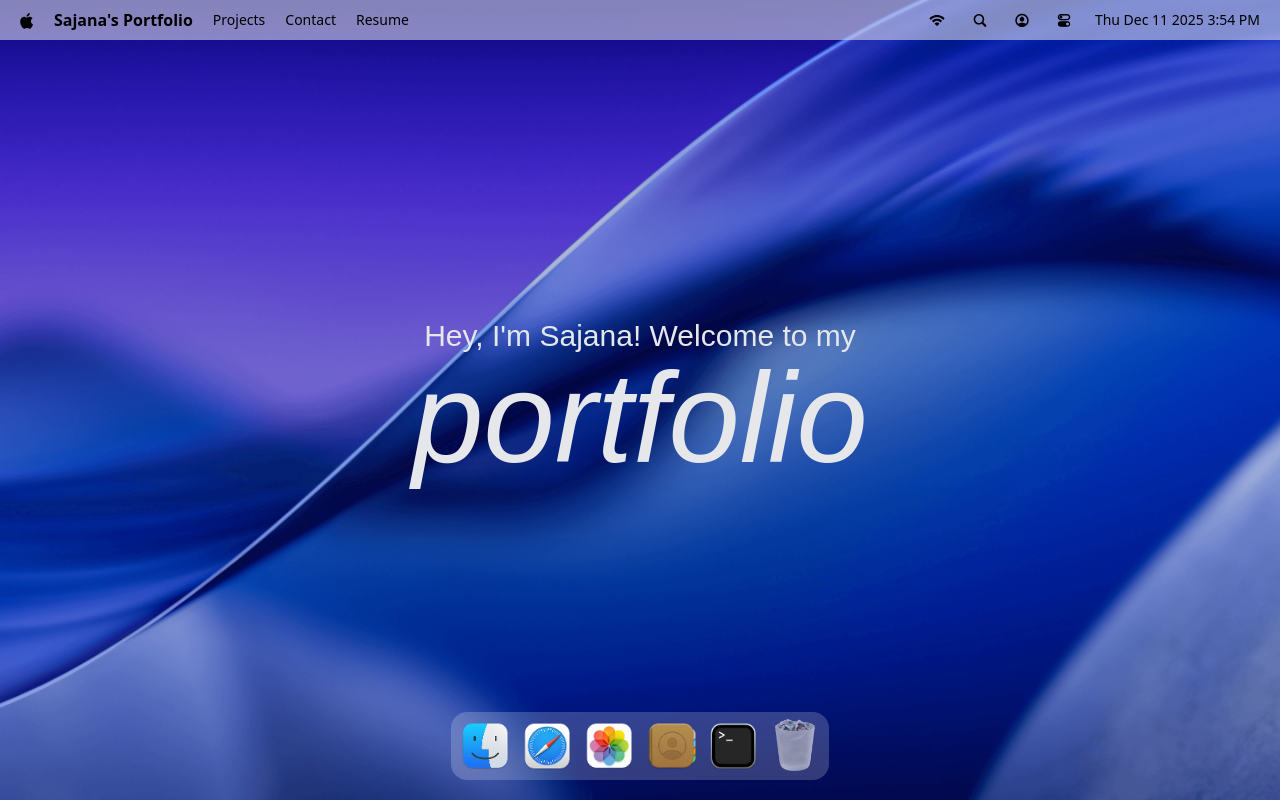
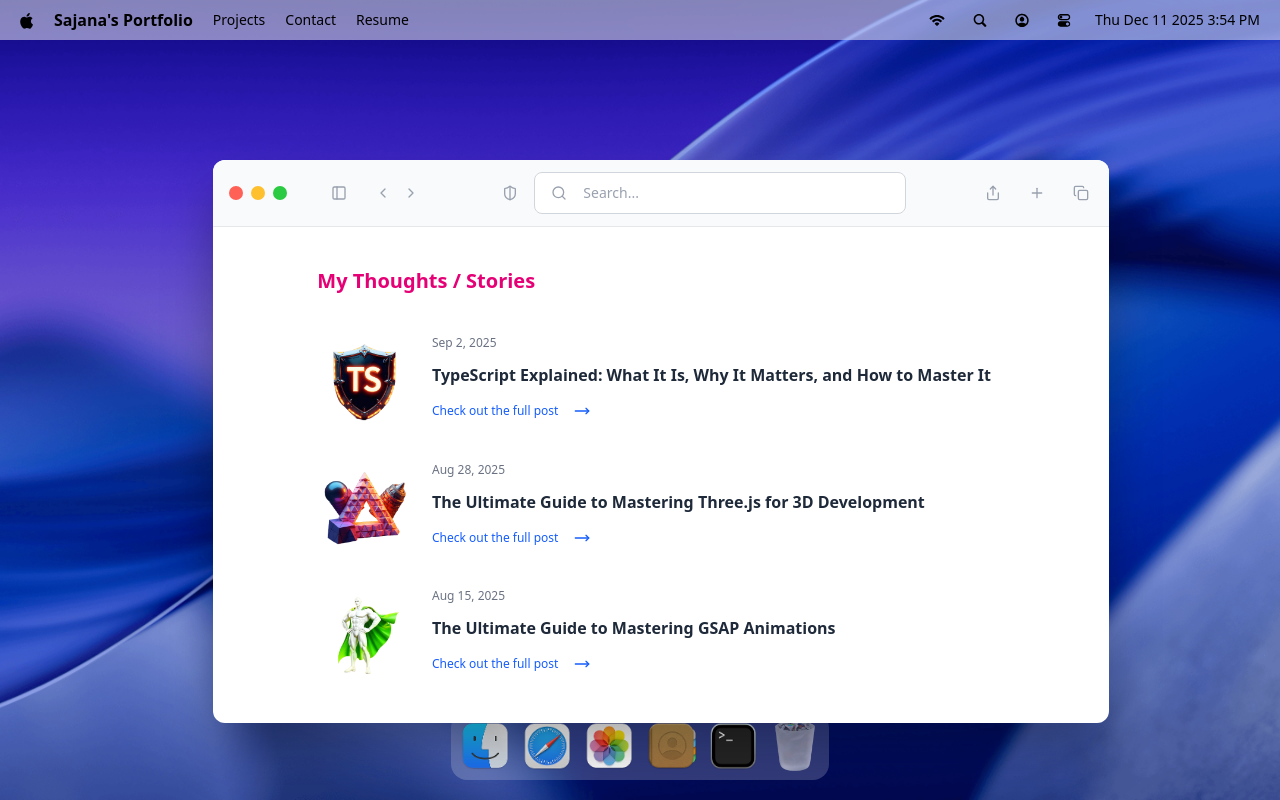
Before and after one commit to StormKing969/all-portfolio-versions, a React (Vite) app in the folder v1/: page / in a window 1280 px wide. Both pictures are taken after a click on the button 547 px from the left and 746 px from the top of the page. Built offline with nearby package versions, Linux system fonts and the light colour scheme; a web font is replaced by a local one.

Commit message:
12/13/2025 - Safari Component

```diff
--- a/v1/src/App.tsx
+++ b/v1/src/App.tsx
@@ -2,7 +2,7 @@
 import { Draggable } from "gsap/Draggable";
 
 import { Dock, Navbar, Welcome } from "./components";
-import { Terminal } from "./windows";
+import { Safari, Terminal } from "./windows";
 
 gsap.registerPlugin(Draggable);
 
@@ -14,6 +14,7 @@
       <Dock />
 
       <Terminal />
+      <Safari />
     </main>
   );
 };
--- a/v1/src/components/WindowControls.tsx
+++ b/v1/src/components/WindowControls.tsx
@@ -11,6 +11,7 @@
   return (
     <div id={"window-controls"}>
       <div className={"close"} onClick={() => closeWindow(target)} />
+      {/*TODO: Expand the current functionality*/}
       <div className={"minimize"} />
       <div className={"maximize"} />
     </div>
--- /dev/null
+++ b/v1/src/constants/safariData.tsx
@@ -0,0 +1,25 @@
+// TODO: Remove once the actual blogs are created
+export const blogPosts = [
+  {
+    id: 1,
+    date: "Sep 2, 2025",
+    title:
+      "TypeScript Explained: What It Is, Why It Matters, and How to Master It",
+    image: "/images/blog1.png",
+    link: "https://jsmastery.com/blog/typescript-explained-what-it-is-why-it-matters-and-how-to-master-it",
+  },
+  {
+    id: 2,
+    date: "Aug 28, 2025",
+    title: "The Ultimate Guide to Mastering Three.js for 3D Development",
+    image: "/images/blog2.png",
+    link: "https://jsmastery.com/blog/the-ultimate-guide-to-mastering-three-js-for-3d-development",
+  },
+  {
+    id: 3,
+    date: "Aug 15, 2025",
+    title: "The Ultimate Guide to Mastering GSAP Animations",
+    image: "/images/blog3.png",
+    link: "https://jsmastery.com/blog/the-ultimate-guide-to-mastering-gsap-animations",
+  },
+];
--- a/v1/src/constants/terminalData.tsx
+++ b/v1/src/constants/terminalData.tsx
@@ -19,7 +19,7 @@
   },
   {
     category: "Database",
-    items: ["MongoDB", "PostgresSQL", "Firebase", "MySQL"],
+    items: ["MongoDB", "PostgreSQL", "Firebase", "MySQL"],
   },
   {
     category: "Dev Tools",
--- a/v1/src/hoc/WindowWrapper.tsx
+++ b/v1/src/hoc/WindowWrapper.tsx
@@ -3,7 +3,7 @@
 import { useGSAP } from "@gsap/react";
 import { Draggable } from "gsap/Draggable";
 
-import useWindowStore from "../store/window.tsx";
+import useWindowStore from "../store/window";
 import type { WindowConfigType } from "../types";
 
 type WindowWrapperProps<P> = P;
@@ -14,7 +14,13 @@
 ) => {
   const Wrapped = (props: WindowWrapperProps<P>) => {
     const { focusWindow, windows } = useWindowStore();
-    const { isOpen, zIndex } = windows[windowKey];
+    const windowState = windows[windowKey];
+    if (!windowState) {
+      console.error(`Window configuration not found for key: ${windowKey}`);
+      return null;
+    }
+
+    const { isOpen, zIndex } = windowState;
     const ref = useRef<HTMLElement | null>(null);
 
     useGSAP(() => {
@@ -23,7 +29,6 @@
         return;
       }
 
-      ele.style.display = "block";
       gsap.fromTo(
         ele,
         { scale: 0.8, opacity: 0, y: 40 },
--- /dev/null
+++ b/v1/src/windows/Safari.tsx
@@ -0,0 +1,80 @@
+import { WindowControls } from "../components";
+import WindowWrapper from "../hoc/WindowWrapper.tsx";
+import {
+  ChevronLeft,
+  ChevronRight,
+  Copy,
+  MoveRight,
+  PanelLeft,
+  Plus,
+  Search,
+  Share,
+  ShieldHalf,
+} from "lucide-react";
+import { blogPosts } from "../constants/safariData.tsx";
+
+const Safari = () => {
+  return (
+    <>
+      <div id={"window-header"}>
+        <WindowControls target={"safari"} />
+
+        <PanelLeft className={"ml-10 icon"} />
+
+        <div className={"flex items-center gap-1 ml-5"}>
+          <ChevronLeft className={"icon"} />
+          <ChevronRight className={"icon"} />
+        </div>
+
+        <div className={"flex-1 flex-center gap-3"}>
+          <ShieldHalf className={"icon"} />
+
+          <div className={"search"}>
+            <Search className={"icon"} />
+
+            <input
+              type={"text"}
+              placeholder={"Search..."}
+              className={"flex-1"}
+            />
+          </div>
+        </div>
+
+        {/*TODO: Expand the current functionality*/}
+        <div className={"flex items-center gap-5"}>
+          <Share className={"icon"} />
+          <Plus className={"icon"} />
+          <Copy className={"icon"} />
+        </div>
+      </div>
+
+      <div className={"blog"}>
+        <h2>My Thoughts / Stories</h2>
+
+        {/*TODO: Create real blogs and expand the current functionality*/}
+        <div className={"space-y-8"}>
+          {blogPosts.map(({ id, image, title, date, link }) => (
+            <div key={id} className={"blog-post"}>
+              <div className={"col-span-2"}>
+                <img src={image} alt={title} />
+              </div>
+
+              <div className={"content"}>
+                <p>{date}</p>
+                <h3>{title}</h3>
+                <a href={link} target={"_blank"} rel={"noreferrer noopener"}>
+                  Check out the full post{" "}
+                  <MoveRight className={"icon cursor-pointer"} />
+                </a>
+              </div>
+            </div>
+          ))}
+        </div>
+      </div>
+    </>
+  );
+};
+
+const SafariWindow = WindowWrapper(Safari, "safari");
+
+export default SafariWindow;
--- a/v1/src/windows/Terminal.tsx
+++ b/v1/src/windows/Terminal.tsx
@@ -25,15 +25,15 @@
         </div>
 
         <ul className={"content"}>
-          {techStack.map(({ category, items }: TechStackType, index) => (
-            <li key={index} className={"flex items-center"}>
+          {techStack.map(({ category, items }: TechStackType) => (
+            <li key={category} className={"flex items-center"}>
               <Check className={"check"} size={20} />
               <h3>{category}</h3>
               <ul>
                 {items.map((item, index) => (
                   <li key={index}>
                     {item}
-                    {index < items.length - 1 ? "," : ""}
+                    {item !== items[items.length - 1] ? "," : ""}
                   </li>
                 ))}
               </ul>
--- a/v1/src/windows/index.tsx
+++ b/v1/src/windows/index.tsx
@@ -1,3 +1,4 @@
 import Terminal from "./Terminal.tsx";
+import Safari from "./Safari.tsx";
 
-export { Terminal };
+export { Terminal, Safari };
```
